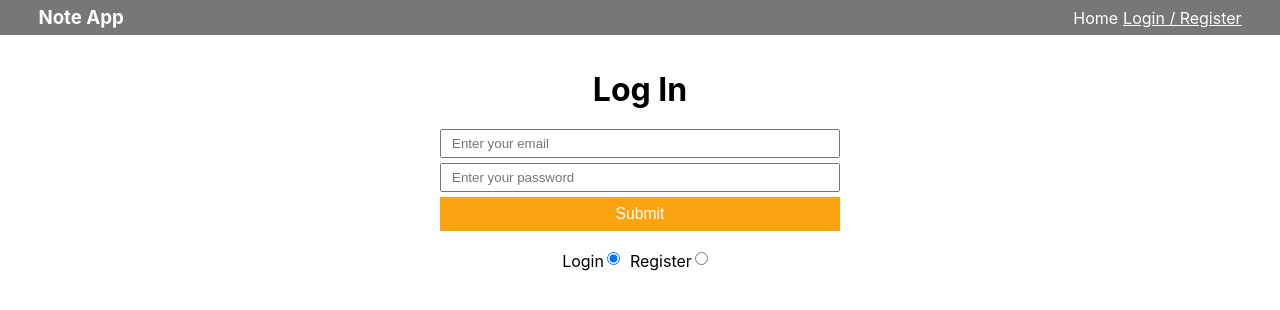
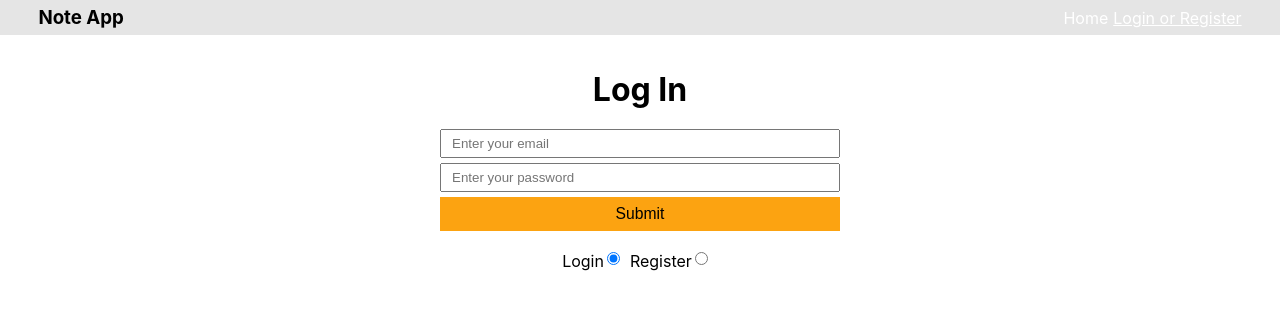
Before and after one commit to jp-king-1337/react_note_api, a React (Create React App) app in the folder browser/: page /auth in a window 1280 px wide. Shown: the top 310 px of the page. Built offline with nearby package versions, Linux system fonts and the light colour scheme.

Commit message:
Up to date with JD I think

```diff
--- a/browser/src/components/Header.js
+++ b/browser/src/components/Header.js
@@ -1,16 +1,34 @@
 import { NavLink } from "react-router-dom";
+import axios from "axios";
 
 export default function Header(props) {
+    const logout = async e => {
+        e.preventDefault();
+
+        await axios.get("/api/logout");
+
+        props.setState((oldState) => {
+            return {
+                ...oldState,
+                user: null
+            }
+        })
+    }
+
     return (
         <header className="row justify-between align-center">
             <h3>Note App</h3>
 
-            <nav>
+            <nav className="row">
+                {props.state.user && <p className="header-username">Welcome, {props.state.user.username}</p>}
                 <NavLink to="/">Home</NavLink>
                 {props.state.user ? (
-                    <NavLink to="/dashboard">Dashboard</NavLink>
+                    <>
+                        <NavLink to="/dashboard">Dashboard</NavLink>
+                        <NavLink onClick={logout} to="/logout">Log Out</NavLink>
+                    </>
                 ) : (
-                    <NavLink to="/auth">Login / Register</NavLink>
+                    <NavLink to="/auth">Login or Register</NavLink>
                 )}
             </nav>
         </header>
--- a/browser/src/index.scss
+++ b/browser/src/index.scss
@@ -62,17 +62,22 @@ body {
     display: flex;
     justify-content: center;
     align-items: center;
-    background: #fff;
+    background: var(--custWhite);
 }
 
 header {
-    background: #777;
+    background: var(--custLightGray);
     padding: 6px 3%;
-    color: #fff;
+    color: var(var(--custWhite));
     margin-bottom: 35px;
 
-    nav a {
-        color: #fff;
+    nav {
+        p.header-username {
+            margin-right: 15px;
+        }
+
+        a {
+            color: var(--custWhite);
             text-decoration: none;
 
             &:not(:last-child) {
@@ -81,6 +86,7 @@ header {
 
             &.active {
                 text-decoration: underline;
+            }
         }
     }
 }
@@ -101,6 +107,12 @@ form {
     width: 400px;
     margin: 20px auto 0;
 
+    p.error-message {
+        text-align: center;
+        margin-bottom: 10px;
+        color: red;
+    }
+
     input,
     button {
         padding: 5px 10px;
@@ -112,6 +124,6 @@ form {
         padding: 8px 10px;
         font-size: .98rem;
         background: var(--custOrange);
-        color: var(--custWhite);
+        color: var(var(--custWhite));
     }
 }
--- a/browser/src/pages/AuthForm.js
+++ b/browser/src/pages/AuthForm.js
@@ -1,4 +1,5 @@
 import { useState } from "react";
+import axios from "axios";
 
 const styles = {
     toggleWrap: {
@@ -19,6 +20,7 @@ export default function AuthForm(props) {
         password: "",
         isLogin: true
     });
+    const [errorMessage, setErrorMessage] = useState("");
 
     const handleInputChange = e => {
         const prop = e.target.name;
@@ -37,30 +39,58 @@ export default function AuthForm(props) {
         });
     };
 
-    const handleSubmit = e => {
+    const handleSubmit = async e => {
+        e.preventDefault();
 
+        const url = formData.isLogin ? "/api/login" : "/api/register";
+
+        try {
+            const res = await axios.post(url, formData);
+
+            props.setState((oldState) => {
+                return {
+                    ...oldState,
+                    user: res.data.user
+                }
+            });
+            setErrorMessage("");
+            setFormData({
+                username: "",
+                email: "",
+                password: "",
+                isLogin: true
+            });
+        } catch (err) {
+            setErrorMessage(err.response.data.message);
+        }
     };
 
     return (
         <>
             <h1 className="text-center">{formData.isLogin ? "Log In" : "Register"}</h1>
+
             <form onSubmit={handleSubmit} className="column">
+                {errorMessage && <p className="error-message">{errorMessage}</p>}
+
                 {!formData.isLogin && (
                     <input
                         onChange={handleInputChange}
                         name="username"
                         type="text"
-                        placeholder="Enter your username" />
+                        value={formData.username}
+                        placeholder="Enter your Username" />
                 )}
                 <input
                     onChange={handleInputChange}
                     name="email"
                     type="email"
+                    value={formData.email}
                     placeholder="Enter your email" />
                 <input
                     onChange={handleInputChange}
                     name="password"
                     type="password"
+                    value={formData.password}
                     placeholder="Enter your password" />
                 <button>Submit</button>
                 <div className="toggle-wrap row justify-center align-center" style={styles.toggleWrap}>
```
Lines whose indentation alone changed are shown as unchanged.
